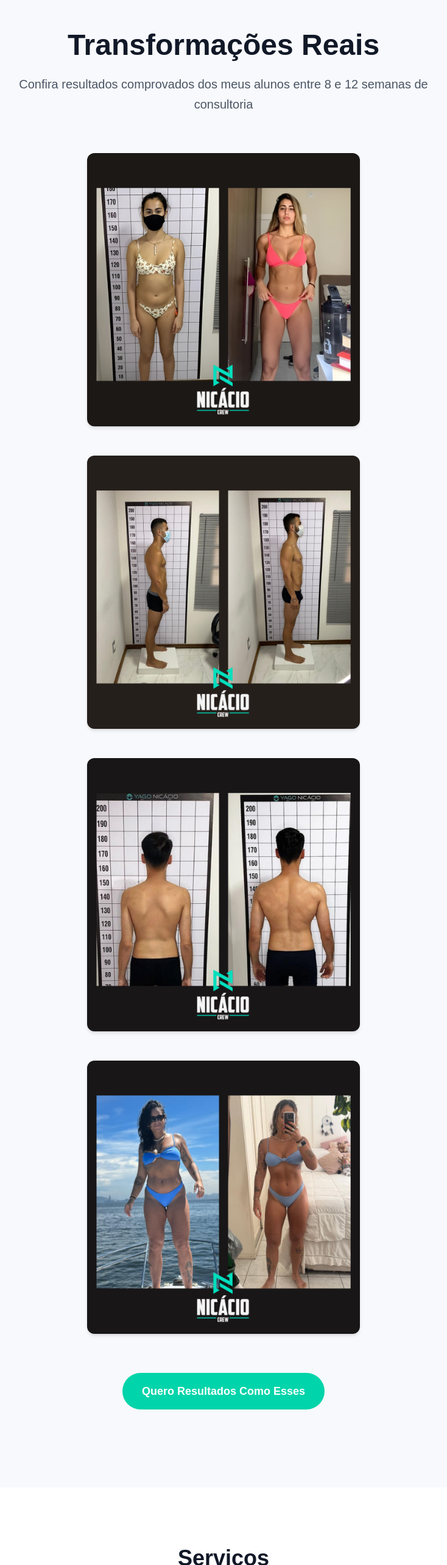
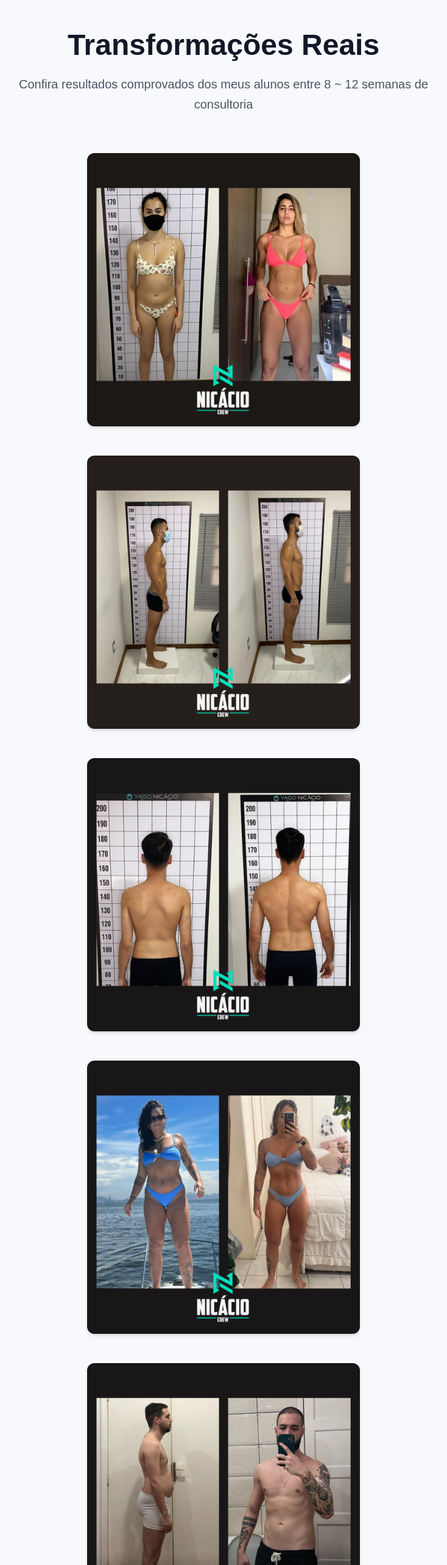
Before and after one commit to agenciamktimpacto-ai/nicaciocrew, a Next.js app: page / in a window 1280 px wide. Shown: the part 1300-3866 px from the top of the page at 61% size, without its empty margins (273-1007 px from the left). Built offline with nearby package versions, Linux system fonts and the light colour scheme.

Commit message:
finalizada

```diff
--- a/app/page.tsx
+++ b/app/page.tsx
@@ -152,7 +152,7 @@ export default function YagoNicacioLanding() {
     <div className="text-center mb-16">
       <h2 className="text-4xl md:text-5xl font-bold mb-6 text-gray-900">Transformações Reais</h2>
       <p className="text-xl text-gray-600 max-w-3xl mx-auto leading-relaxed">
-        Confira resultados comprovados dos meus alunos entre 8 e 12 semanas de consultoria
+        Confira resultados comprovados dos meus alunos entre 8 ~ 12 semanas de consultoria
       </p>
     </div>
 
@@ -162,6 +162,8 @@ export default function YagoNicacioLanding() {
         { image: '/luca.png' },
         { image: '/thales.png' },
         { image: '/eliza.png' },
+        { image: '/bernardo.png' },
+        { image: '/maria.png' },
       ].map((card, index) => (
         <div key={index} className="flex justify-center">
           <img
@@ -174,10 +176,14 @@ export default function YagoNicacioLanding() {
     </div>
 
     <div className="text-center mt-16">
-      <button className="bg-[#00D4AA] hover:bg-[#00B894] text-white px-8 py-4 rounded-full text-lg font-semibold transition-colors duration-300 max-w-xs sm:max-w-sm w-full sm:w-auto">
+  <a
+    href="#servicos"
+    className="bg-[#00D4AA] hover:bg-[#00B894] text-white px-8 py-4 rounded-full text-lg font-semibold transition-colors duration-300 max-w-xs sm:max-w-sm w-full sm:w-auto inline-block"
+  >
     Quero Resultados Como Esses
-      </button>
+  </a>
 </div>
+
   </div>
 </section>
 
@@ -237,7 +243,7 @@ export default function YagoNicacioLanding() {
 
           <div className="flex justify-center mt-6">
             <a
-              href="https://wa.me/5524998773101"
+              href="https://wa.me/5524998773101?text=Ol%C3%A1%2C%20gostaria%20de%20mais%20informa%C3%A7%C3%B5es%20sobre%20a%20consulta%20presencial"
               target="_blank"
               rel="noopener noreferrer"
               className="bg-[#00D4AA] hover:bg-[#00B894] text-white py-3 px-6 rounded shadow transition-colors font-bold leading-7"
@@ -291,7 +297,7 @@ export default function YagoNicacioLanding() {
 
           <div className="flex justify-center mt-6">
             <a
-              href="https://wa.me/5524998773101"
+              href="https://wa.me/5524998773101?text=Ol%C3%A1%2C%20gostaria%20de%20mais%20informa%C3%A7%C3%B5es%20sobre%20a%20consultoria%20online"
               target="_blank"
               rel="noopener noreferrer"
               className="bg-[#00D4AA] hover:bg-[#00B894] text-white py-3 px-6 rounded shadow transition-colors font-bold leading-7"
@@ -460,10 +466,11 @@ export default function YagoNicacioLanding() {
 <Button
   size="lg"
   className="bg-[#00D4AA] hover:bg-[#00B894] text-white px-8 py-4 rounded-full text-lg"
-      onClick={() => document.getElementById("contato")?.scrollIntoView({ behavior: "smooth" })}
+  onClick={() => document.getElementById("servicos")?.scrollIntoView({ behavior: "smooth" })}
 >
   Quero Começar Minha Transformação
 </Button>
+
   </div>
 </section>
 
```
Also changed, not shown: public/bernardo.png (added), public/maria.png (added). Lines whose indentation alone changed are shown as unchanged.
